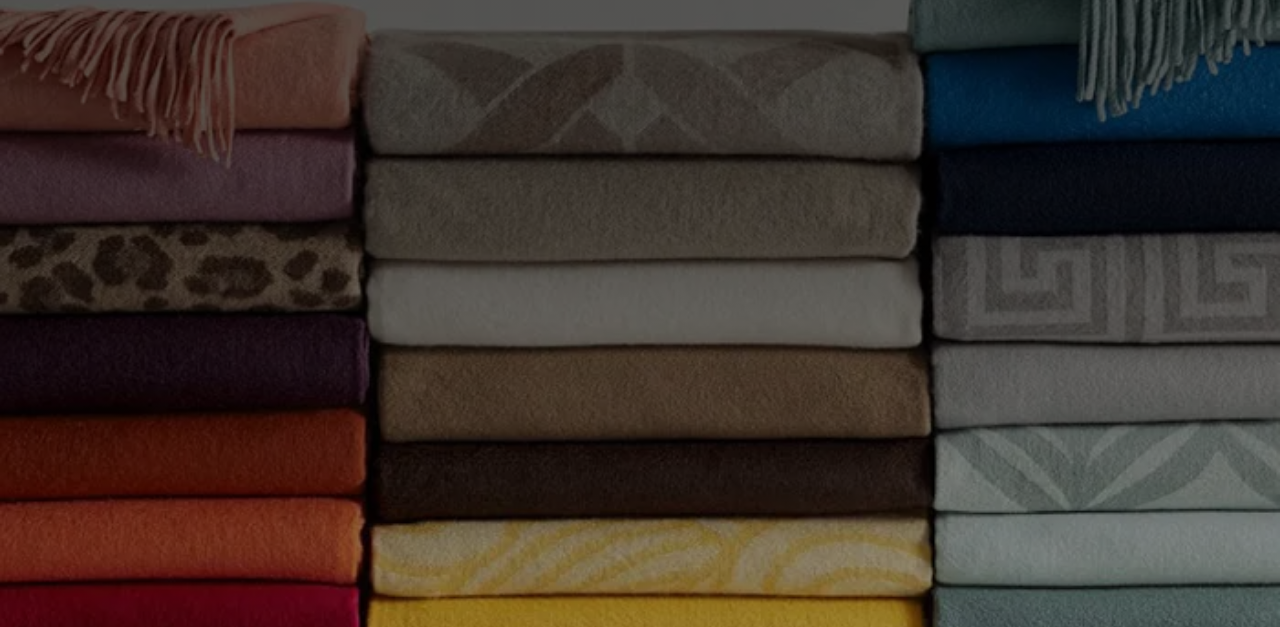
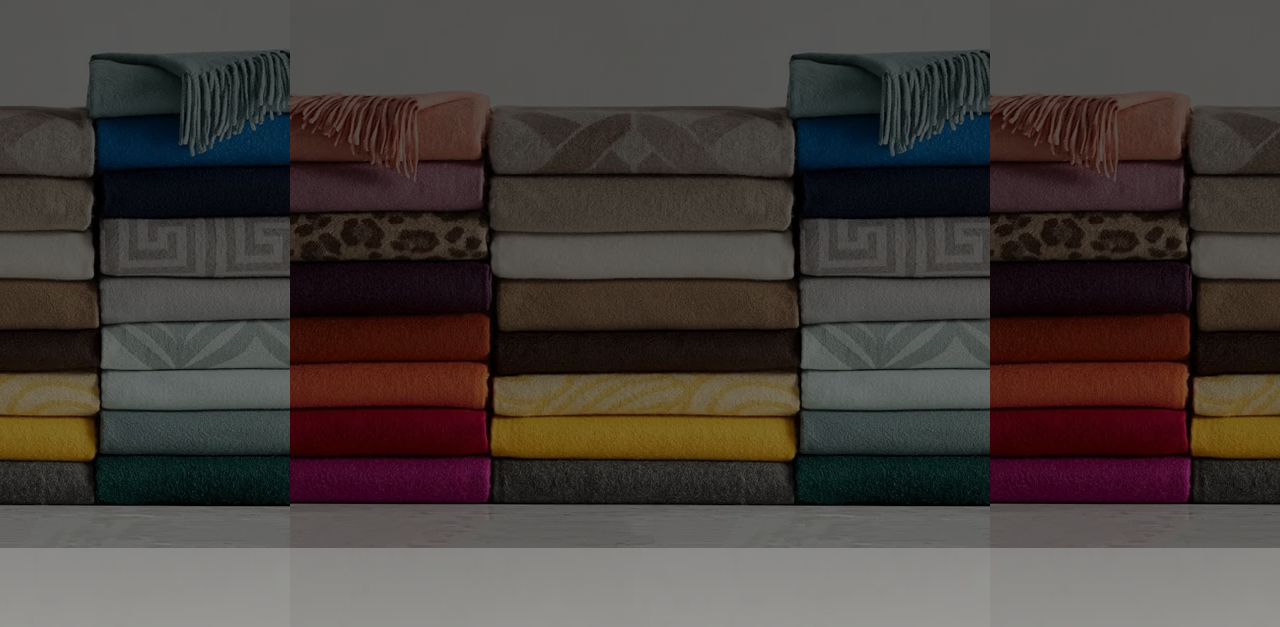
Before and after one commit to shewo123/ICCS222assignment2, a plain HTML site: page index.html in a window 1280 px wide. Shown: the part 231-858 px from the top of the page. Drawn offline with Linux system fonts and the light colour scheme.

Commit message:
Update style.css

```diff
--- a/style.css
+++ b/style.css
@@ -1,7 +1,7 @@
 body{
     background-image: linear-gradient(rgba(0,0,0,0.65), rgba(0,0,0,0.65), rgba(0,0,0,0.38)), url("blankets.png");
     height: 100vh;
-    background-size: cover;
+    background-size: center;
     background-position: center;
 }
 
```
